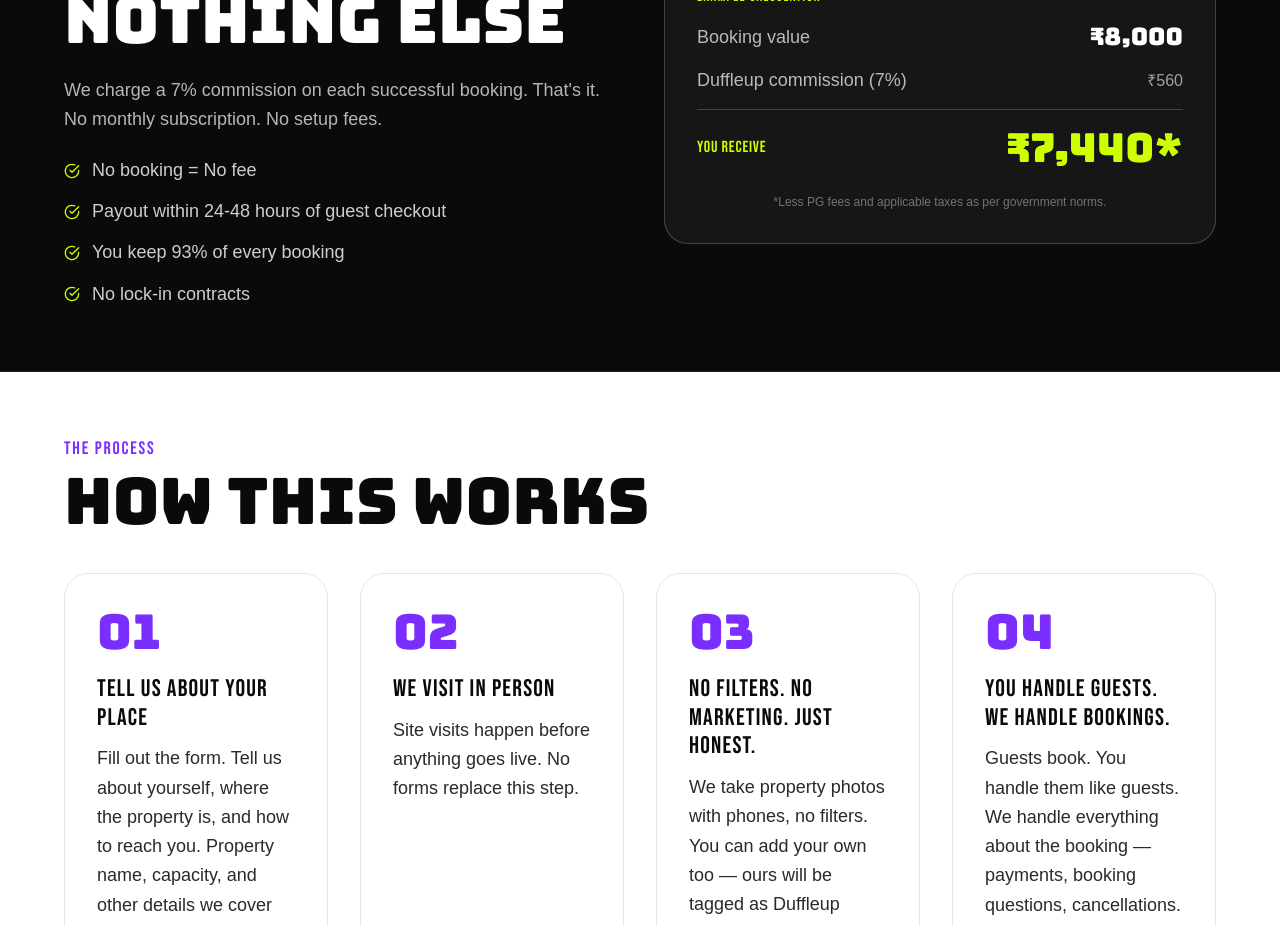
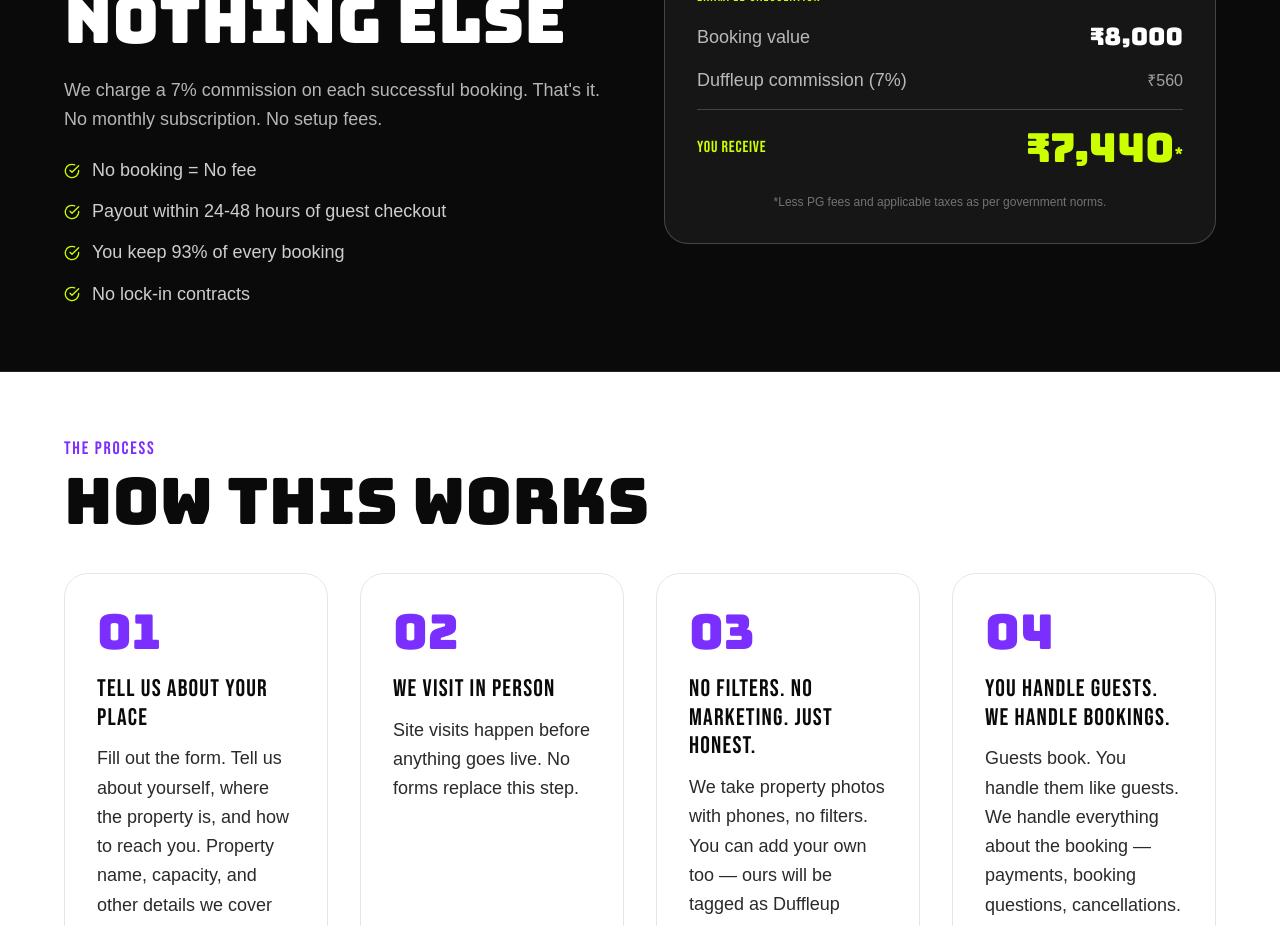
Before and after one commit to duffleup-in/duffleup-web, a Next.js app: page /list-your-property in a window 1280 px wide. Shown: the part 1820-2746 px from the top of the page. Built offline with nearby package versions, Linux system fonts and the light colour scheme; no server answers.

Commit message:
fix(list-your-property): reduce asterisk size on ₹7,440 to superscript scale
Co-Authored-By: Claude Opus 4.8 (1M context) <noreply@anthropic.com>

```diff
--- a/src/app/list-your-property/page.tsx
+++ b/src/app/list-your-property/page.tsx
@@ -178,7 +178,9 @@ export default function ListYourPropertyPage() {
                   <span className="font-utility uppercase tracking-[0.05em] text-acid">
                     You receive
                   </span>
-                  <span className="font-display text-h4 text-acid">₹7,440*</span>
+                  <span className="font-display text-h4 text-acid">
+                    ₹7,440<sup className="text-caption">*</sup>
+                  </span>
                 </div>
               </div>
               <p className="mt-6 text-center text-caption text-white/40">
```
